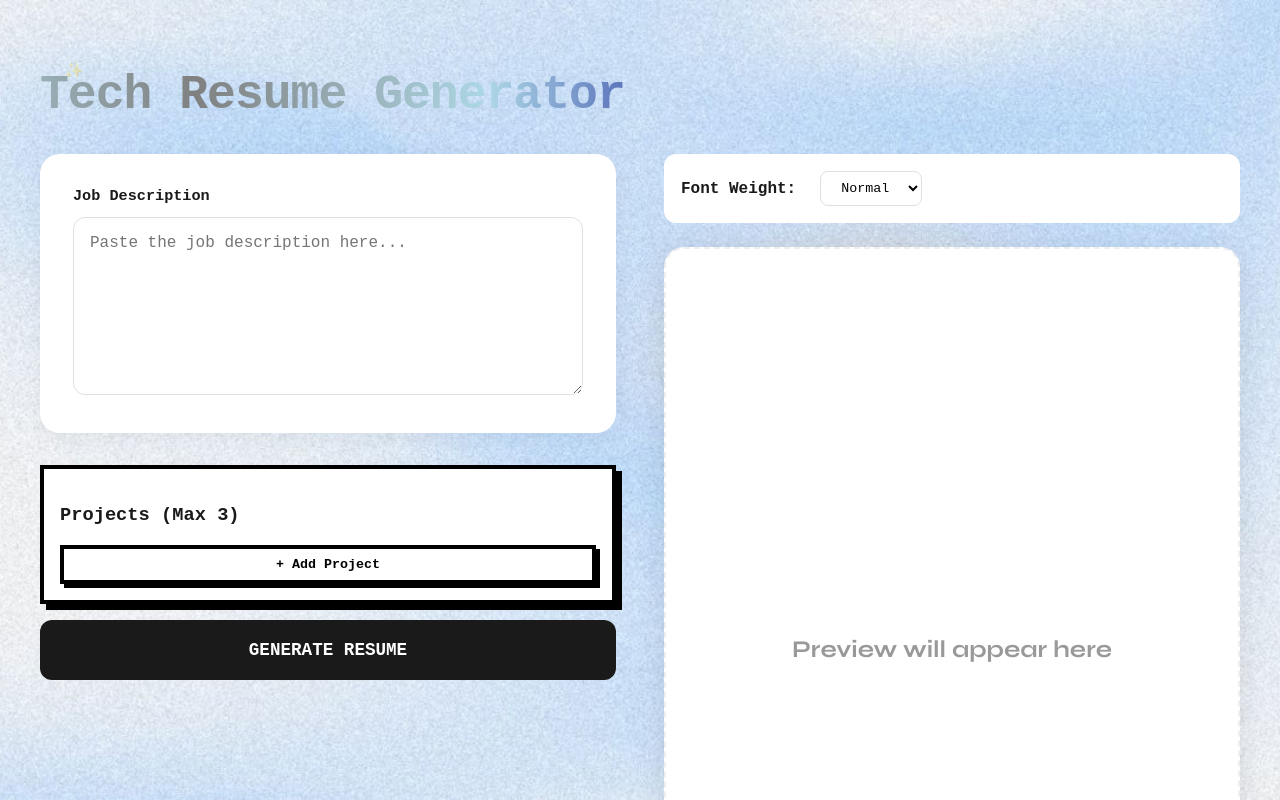
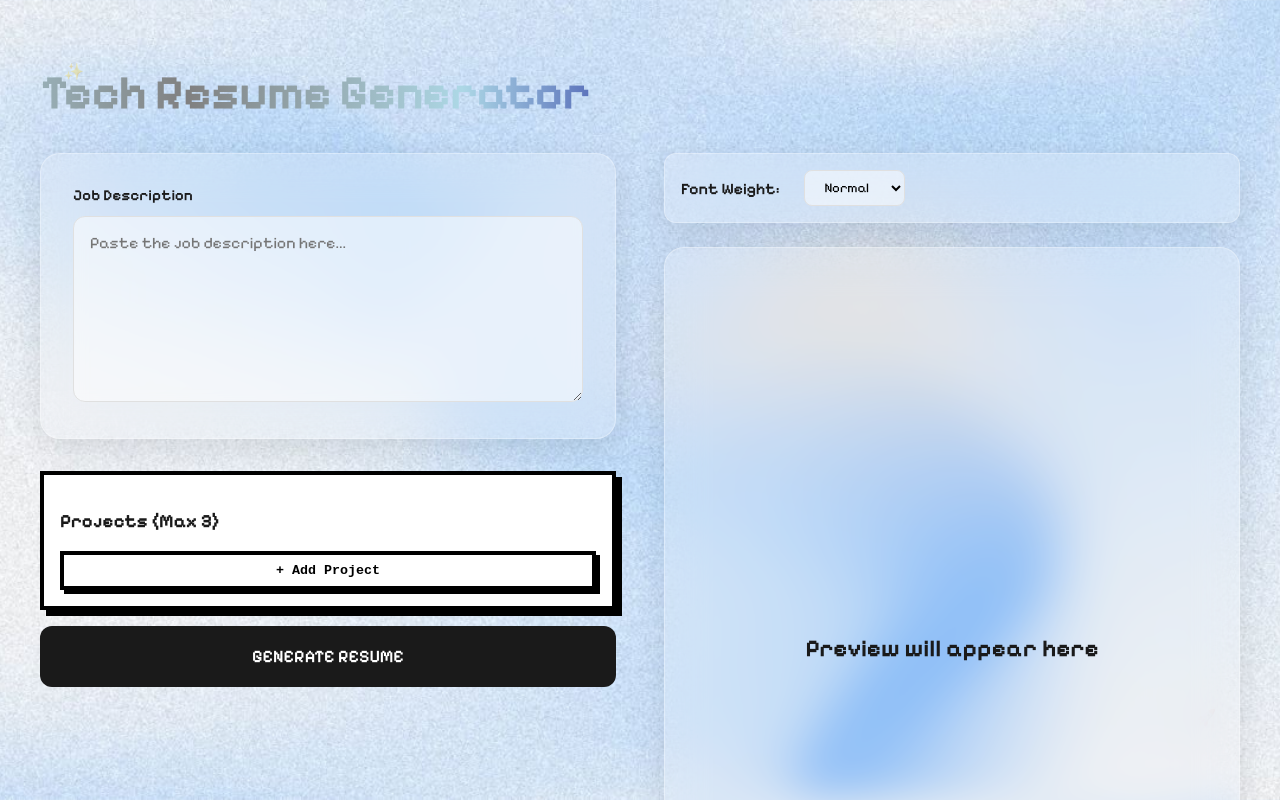
Before and after one commit to sharmaakshat89/toasty-resume, a Next.js app: page /tech-resume in a window 1280 px wide. Shown: the top 800 px of the page. Built offline with nearby package versions, Linux system fonts and the light colour scheme.

Commit message:
UI Fixes

```diff
--- a/app/layout.js
+++ b/app/layout.js
@@ -1,4 +1,4 @@
-import { Outfit, Syne } from "next/font/google";
+import { Outfit, Syne, Pixelify_Sans } from "next/font/google";
 import "./globals.css";
 
 const outfit = Outfit({
@@ -11,6 +11,11 @@ const syne = Syne({
   variable: "--font-syne",
 });
 
+const pixelify = Pixelify_Sans({
+  subsets: ["latin"],
+  variable: "--font-pixelify",
+});
+
 export const metadata = {
   title: "Tech Resume System",
   description: "Designed for workplace teams",
@@ -19,7 +24,7 @@ export const metadata = {
 export default function RootLayout({ children }) {
   return (
     <html lang="en">
-      <body className={`${outfit.className} ${syne.variable}`}>
+      <body className={`${outfit.className} ${syne.variable} ${pixelify.variable}`}>
         {children}
       </body>
     </html>
--- a/app/page.js
+++ b/app/page.js
@@ -56,9 +56,9 @@ export default function Home() {
       </motion.div>
 
       <section className={styles.trustStrip}>
-          <span>Casper</span>
-          <span>Typeform</span>
-          <span>Andela</span>
+          <span>TAHITI</span>
+          <span>MANGOES</span>
+          <span>DREAM</span>
       </section>
 
       <motion.section style={{ y: useTransform(scrollYProgress, [0, 1], [0, -100]) }} className={`${styles.section} ${styles.splitSection}`}>
--- a/app/tech-resume/page.js
+++ b/app/tech-resume/page.js
@@ -52,6 +52,7 @@ export default function TechResume() {
       <motion.div animate={{ y: [0, 20, 0] }} transition={{ repeat: Infinity, duration: 5 }} style={{ position: 'absolute', bottom: '10%', right: '5%', opacity: 0.3 }}>🚀</motion.div>
 
       <div className={styles.container}>
+        <div className={`${styles.pixelifyContent}`}>
           <h1 className={`${styles.title} no-print`}>
             <AnimatedGradientText>Tech Resume Generator</AnimatedGradientText>
           </h1>
@@ -109,6 +110,7 @@ export default function TechResume() {
                 )}
               </div>
 
+              {/* The preview is now back inside the grid column */}
               {htmlOutput ? (
                   <ResumePreview htmlContent={htmlOutput} fontWeight={fontWeight} />
               ) : (
@@ -118,6 +120,7 @@ export default function TechResume() {
               )}
             </div>
           </div>
+        </div> {/* End of pixelifyContent */}
 
         {/* For Print Layout */}
         <div className="print-only" style={{ display: 'none' }}>
@@ -126,4 +129,5 @@ export default function TechResume() {
       </div>
     </div>
   );
+
 }
--- a/app/tech-resume/page.module.css
+++ b/app/tech-resume/page.module.css
@@ -5,8 +5,12 @@
   background-attachment: fixed;
   min-height: 100vh;
   padding: 2rem;
-  font-family: 'Courier New', Courier, monospace;
+  font-family: var(--font-outfit), sans-serif;
   color: #1a1a1a;
+}
+
+.pixelifyContent {
+  font-family: var(--font-pixelify), sans-serif;
 }
 
 .container {
@@ -15,7 +19,7 @@
 }
 
 .title {
-  font-family: 'Courier New', Courier, monospace;
+  font-family: var(--font-pixelify), sans-serif;
   font-size: 3.5rem;
   font-weight: 800;
   margin-bottom: 3rem;
@@ -45,7 +49,7 @@
   font-weight: 600;
   margin-bottom: 0.75rem;
   font-size: 0.95rem;
-  font-family: 'Courier New', Courier, monospace;
+  font-family: var(--font-pixelify), sans-serif;
 }
 
 .textarea {
@@ -55,7 +59,7 @@
   border: 1px solid rgba(255, 255, 255, 0.3);
   background: rgba(255, 255, 255, 0.5);
   font-size: 1rem;
-  font-family: 'Courier New', Courier, monospace;
+  font-family: var(--font-pixelify), sans-serif;
   resize: vertical;
   box-sizing: border-box;
 }
@@ -77,7 +81,7 @@
   margin-top: 1rem;
   font-size: 1.1rem;
   transition: opacity 0.2s, transform 0.2s;
-  font-family: 'Courier New', Courier, monospace;
+  font-family: var(--font-pixelify), sans-serif;
 }
 
 .generateButton:hover {
@@ -95,7 +99,7 @@
   border: 1px solid rgba(255, 255, 255, 0.3);
   padding: 1rem;
   border-radius: 12px;
-  font-family: 'Courier New', Courier, monospace;
+  font-family: var(--font-pixelify), sans-serif;
 }
 
 .select {
@@ -113,7 +117,7 @@
   padding: 1.5rem;
   border-radius: 12px;
   margin-bottom: 1.5rem;
-  font-family: 'Courier New', Courier, monospace;
+  font-family: var(--font-pixelify), sans-serif;
 }
 
 .skillButton {
@@ -123,7 +127,7 @@
   border-radius: 99px;
   font-size: 0.85rem;
   cursor: pointer;
-  font-family: 'Courier New', Courier, monospace;
+  font-family: var(--font-pixelify), sans-serif;
 }
 
 .previewPlaceholder {
@@ -136,7 +140,7 @@
   border: 1px solid rgba(255, 255, 255, 0.4);
   border-radius: 20px;
   color: #1a1a1a;
-  font-family: 'Courier New', Courier, monospace;
+  font-family: var(--font-pixelify), sans-serif;
   box-shadow: 0 4px 30px rgba(0, 0, 0, 0.1);
 }
 
@@ -294,10 +298,12 @@
 }
 
 .formBox {
-  background: white;
+  background: rgba(255, 255, 255, 0.2);
+  backdrop-filter: blur(20px);
+  border: 1px solid rgba(255, 255, 255, 0.3);
   padding: 2rem;
   border-radius: 20px;
-  box-shadow: 0 4px 20px rgba(0,0,0,0.05);
+  box-shadow: 0 8px 32px rgba(0,0,0,0.1);
   margin-bottom: 2rem;
 }
 
@@ -350,10 +356,13 @@
   gap: 1.5rem;
   align-items: center;
   margin-bottom: 1.5rem;
-  background: white;
+  background: rgba(255, 255, 255, 0.2);
+  backdrop-filter: blur(20px);
+  border: 1px solid rgba(255, 255, 255, 0.3);
+  box-shadow: 0 8px 32px rgba(0,0,0,0.1);
   padding: 1rem;
   border-radius: 12px;
-  font-family: var(--font-outfit), sans-serif;
+  font-family: var(--font-pixelify), sans-serif;
 }
 
 .select {
@@ -385,8 +394,11 @@
   display: flex;
   align-items: center;
   justify-content: center;
-  background: white;
+  background: rgba(255, 255, 255, 0.2);
+  backdrop-filter: blur(20px);
+  border: 1px solid rgba(255, 255, 255, 0.3);
   border-radius: 20px;
-  border: 2px dashed #eee;
-  color: #999;
+  box-shadow: 0 8px 32px rgba(0,0,0,0.1);
+  color: #1a1a1a;
+  font-family: var(--font-pixelify), sans-serif;
 }
--- a/components/AnimatedGradientText.module.css
+++ b/components/AnimatedGradientText.module.css
@@ -1,6 +1,6 @@
 .animatedGradientText {
   display: inline-block;
-  font-family: 'Courier New', Courier, monospace;
+  font-family: var(--font-pixelify), sans-serif;
   background: linear-gradient(
     90deg,
     #808080 0%,
```
Lines whose indentation alone changed are shown as unchanged.
